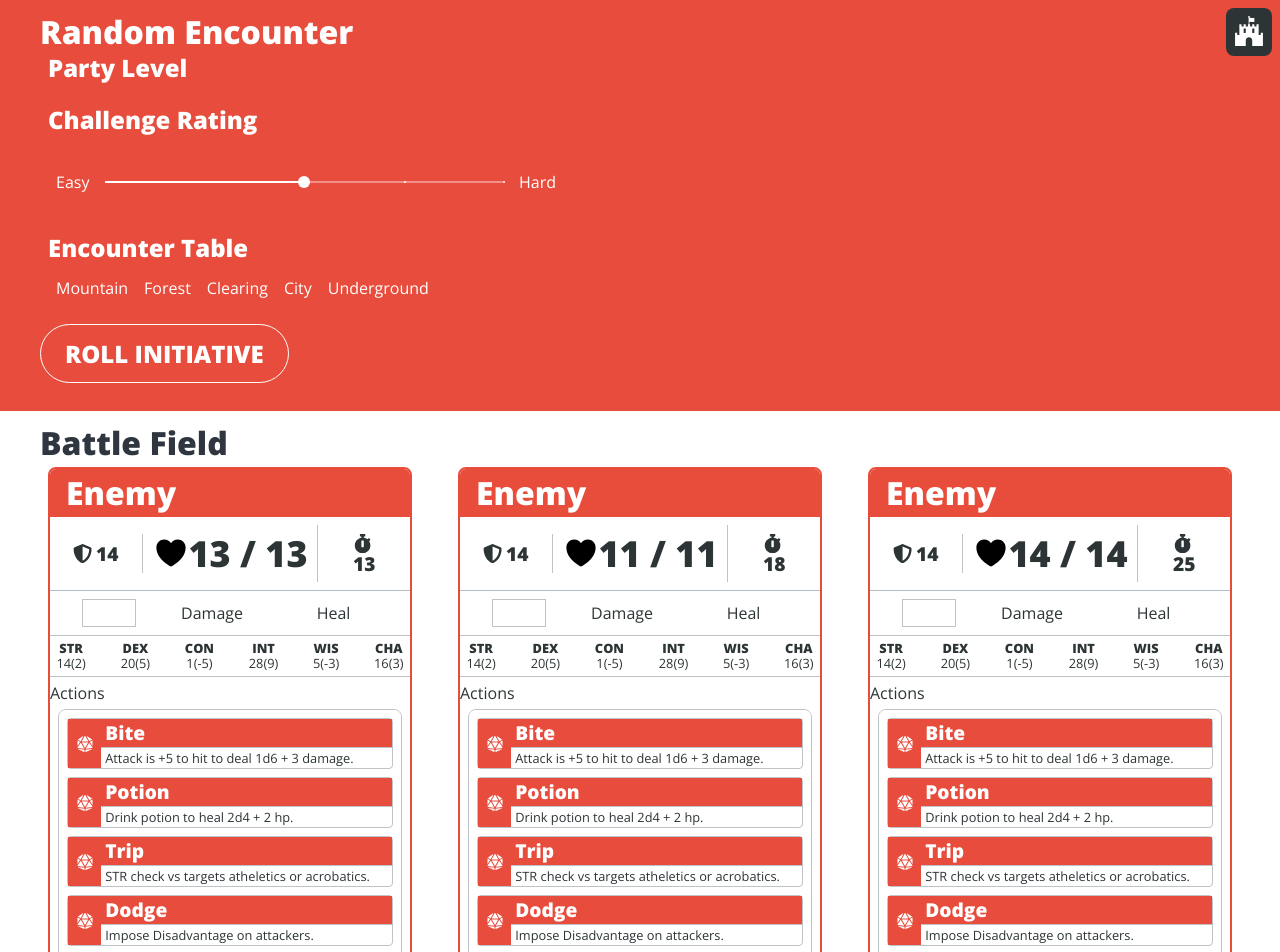
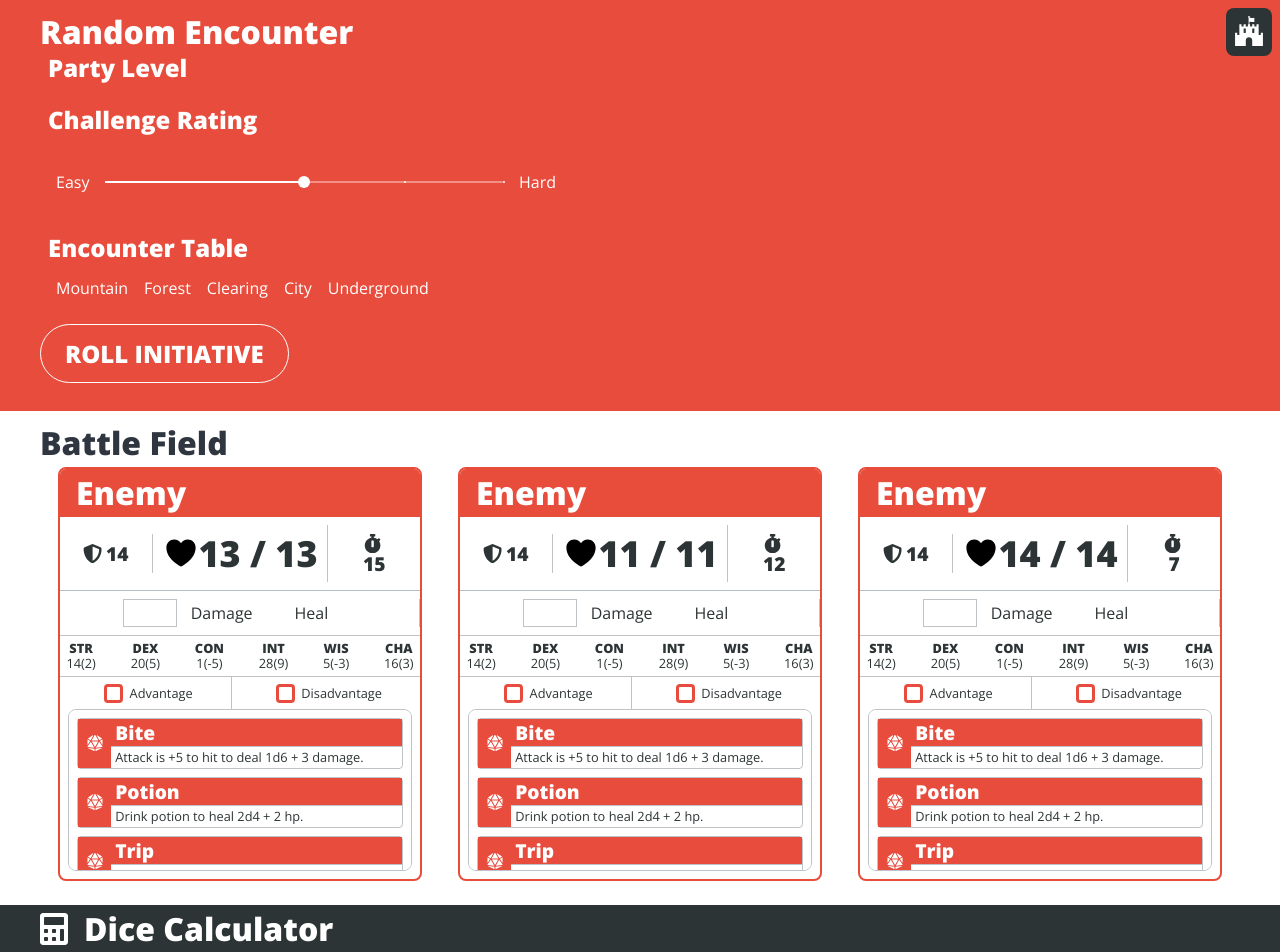
Before and after one commit to getHashSet/dm_helper, a React (Create React App) app in the folder client/: page /dm in a window 1280 px wide. Shown: the top 952 px of the page. Built offline with nearby package versions, Linux system fonts and the light colour scheme.

Commit message:
advantage and disadvangage toggles are busted.

```diff
--- a/client/src/components/RandomEncounter/RandomEncounter.jsx
+++ b/client/src/components/RandomEncounter/RandomEncounter.jsx
@@ -182,7 +182,7 @@ const StyledDeck = styled.section`
     height: 100%;
     display: flex;
     flex-wrap: wrap;
-    justify-content: space-between;
+    justify-content: space-around;
     align-items: center;
     margin: 0;
     padding: 0;
--- a/client/src/components/_subcomponents/EnemyCard/EnemyCard.jsx
+++ b/client/src/components/_subcomponents/EnemyCard/EnemyCard.jsx
@@ -111,6 +111,7 @@ export default function EnemyCard(props) {
     const [enemyHp, updateenemyHp] = useState(getHp(props.hitDice));
     const [maxHp] = useState(enemyHp);
     const [hasAdvantage, updatehasAdvatage] = useState(false);
+    const [hasDisadvantage, updatehasDisadvantage] = useState(false);
 
     // ================ //
     //     Functions    //
@@ -130,7 +131,6 @@ export default function EnemyCard(props) {
             statMod = e.target.parentElement.getAttribute('data-mod');
             statMod = statMod.slice(1, statMod.length - 1); // trim the () off the string
         } else if (e.target.getAttribute('data-mod') !== null){
-            console.log(`found: ${e.target.getAttribute('data-mod')}`);
             statMod = e.target.getAttribute('data-mod');
             statMod = statMod.slice(1, statMod.length - 1); // trim the () off the string
         } else {
@@ -140,7 +140,8 @@ export default function EnemyCard(props) {
         // Edgecase check if statmod broke during our terible logic
         if (typeof(statMod) !== 'string' || statMod === undefined || statMod === 'ndefine') {statMod = 0};
 
-        const d20 = Math.floor(Math.random() * 20) + 1;
+        const d20 = rolld20();
+
         let savingThrow = d20 + +statMod;
 
         console.log(`Mod: ${statMod} d20: ${d20}`);
@@ -174,7 +175,8 @@ export default function EnemyCard(props) {
     };
 
     const d20PlusMod = (mod) => {
-        const d20 = Math.floor(Math.random() * 20) + 1;
+        const d20 = rolld20();
+
         return d20 + +mod;
     };
 
@@ -210,6 +212,29 @@ export default function EnemyCard(props) {
         e.target.parentElement.children[0].value = "";
         updateenemyHp(newHpTotal);
     };
+
+    const rolld20 = () => {
+        const firstRoll = Math.floor(Math.random() * 20) + 1;
+        const secondRoll = Math.floor(Math.random() * 20) + 1;
+
+        // if (hasAdvantage && hasDisadvantage) {updatehasDisadvantage(false); updatehasAdvatage(false)};
+
+        if (hasDisadvantage) {
+            updatehasDisadvantage(false);
+            console.log(`rolling with disadvatage: ${firstRoll}, ${secondRoll}`)
+            const d20 = firstRoll > secondRoll ? secondRoll : firstRoll;
+            return d20;
+        };
+
+        if (hasAdvantage) {
+            updatehasAdvatage(false);
+            console.log(`rolling with disadvatage: ${firstRoll}, ${secondRoll}`)
+            const d20 = firstRoll > secondRoll ? firstRoll : secondRoll;
+            return d20;
+        };
+
+        return firstRoll;
+    }
 
     const buildAction = (action, index) => {
         if (action.type === null || action.type === undefined) {return};
@@ -249,7 +274,7 @@ export default function EnemyCard(props) {
     //   RETURN   //
     // ========== //
     return (
-        <StyledCard>
+        <StyledCard hasAdvantage={hasAdvantage} hasDisadvantage={hasDisadvantage}>
 
             {/* Enemy Name */}
             <div className="card_name">
@@ -285,7 +310,8 @@ export default function EnemyCard(props) {
                         </div>
                     </div>
                 </div>
-                <div className="bottom_section hidden_section">
+                <div className="bottom_section">
+                    <div className="update_hp">
                         <input className="adjustHpBy" type="number" name="adjustHpBy"/>
                         {/* Damage */}
                         <div className="damage_heal_buttons" name="damage" onClick={adjustHpButton}>
@@ -294,6 +320,7 @@ export default function EnemyCard(props) {
                         {/* Heal */}
                         <div className="damage_heal_buttons" name="heal" onClick={adjustHpButton}>
                             Heal
+                        </div>
                     </div>
                 </div>
             </StyledAcHpIn>
@@ -340,7 +367,18 @@ export default function EnemyCard(props) {
             </ul>
 
             {/* COMBAT ACTIONS */}
-            <div className="title">Actions</div>
+            {/* <div className="title">Actions</div> */}
+            <div className="toggles">
+                        <div className="advantage" onClick={() => updatehasAdvatage(!hasAdvantage)}>
+                    <div className="toggle"></div>
+                    <p>Advantage</p>
+                </div>
+                <div className="disadvantage" onClick={() => updatehasDisadvantage(!hasDisadvantage)}>
+                    <div className="toggle_disadvantage"></div>
+                    <p>Disadvantage</p>
+                </div>
+            </div>
+
             <div className="actions">
                 {props.actions.map((action, index) => buildAction(action, index))}
             </div>
@@ -354,7 +392,6 @@ export default function EnemyCard(props) {
 const StyledCard = styled.article`
     width: 30%;
     min-width: 350px;
-    height: 500px;
     max-height: 90vh;
     max-width: 1000vw;
     margin: .5em;
@@ -381,7 +418,7 @@ const StyledCard = styled.article`
     }
 
     .stats {
-        margin: .5em 0;
+        margin-top: .5em;
         border-top: 1px solid #bdc3c7;
         border-bottom: 1px solid #bdc3c7;
         display: flex;
@@ -416,13 +453,59 @@ const StyledCard = styled.article`
 
     .actions {
         position: relative;
-        margin: .5em;
-        max-height: 50%;
+        margin: 0 .5em .5em .5em;
+        max-height: 20vh;
         border: 1px solid #bdc3c7;
         border-radius: .5em;
         background: #fff;
         overflow: scroll;
     }
+
+    .toggles {
+        display: flex;
+        flex-grow: 1;
+        justify-content: center;
+        font-size: .8em;
+
+        .advantage,
+        .disadvantage {
+            display: flex;
+            flex-wrap: wrap;
+            flex-grow: 1;
+            justify-content: center;
+            align-items: center;
+
+            .toggle,
+            .toggle_disadvantage {
+                margin: .5em;
+                width: 1em;
+                height: 1em;
+                border: 3px solid #e74c3c;
+                border-radius: 4px;
+            }
+
+            &:first-child {
+                border-right: 1px solid #bdc3c7;
+            }
+
+            &:hover {
+                cursor: pointer;
+            }
+        }
+
+        .advantage {
+            .toggle {
+                background-color: ${props => props.hasAdvantage ? "#e74c3c" : "#fff"};
+            }
+        }
+
+        .disadvantage {
+            .toggle_disadvantage {
+                background-color: ${props => props.hasDisadvantage ? "#e74c3c" : "#fff"};
+            }
+        }
+    }
+
 
     @media (max-width: 768px) {
         width: 100%;
@@ -574,6 +657,14 @@ const StyledAcHpIn = styled.section`
         justify-content: space-evenly;
         align-items: center;
 
+        .update_hp {
+            display: flex;
+            flex-grow: 1;
+            justify-content: center;
+            align-items: center;
+            border-right: 1px solid #bdc3c7;
+        }
+
         input {
             text-align: center;
             width: 3em;
```
Lines whose indentation alone changed are shown as unchanged.
